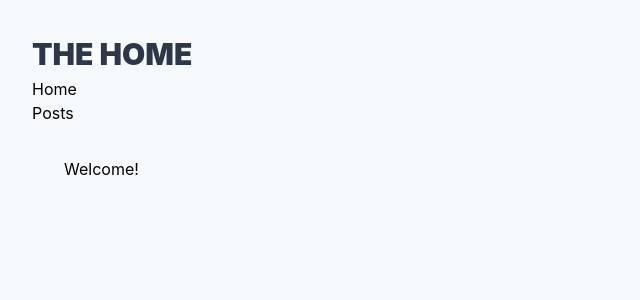
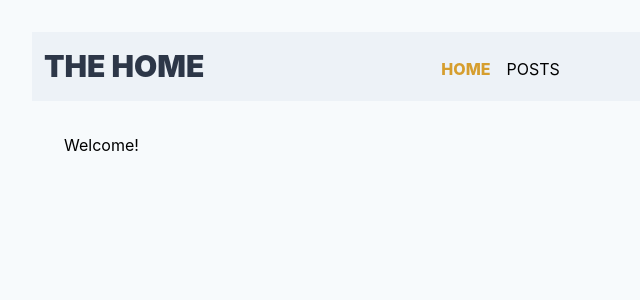
Before and after one commit to xdega/drupal-json-react, a React (Create React App) app: page / in a window 1280 px wide. Shown: the top 300 px of the page, without its empty margins (0-640 px from the left). Built offline with nearby package versions, Linux system fonts and the light colour scheme.

Commit message:
Update Nav/Header CSS

```diff
--- a/src/App.js
+++ b/src/App.js
@@ -5,7 +5,6 @@ import {
   BrowserRouter as Router,
   Switch,
   Route,
-  Link
 } from "react-router-dom";
 
 function Home() {
@@ -28,20 +27,8 @@ export default function main() {
   return (
     <Router>
       <div className='m-8'>
-        {/* Header Here */}
-            <Header />
-        {/* Refactor to Nav Component */}
-        <nav>
-          <ul>
-            <li>
-              <Link to="/">Home</Link>
-            </li>
-            <li>
-              <Link to="/posts">Posts</Link>
-            </li>
-          </ul>
-        </nav>
-        {/* Content Area */}
+        <Header />
+        {/* Content Area. Refactor? */}
         <Switch>
           <Route exact path="/">
             <Home />
--- a/src/components/Header.js
+++ b/src/components/Header.js
@@ -1,13 +1,15 @@
 import React from "react";
 import { withRouter } from "react-router-dom";
+import Navigation from "./Navigation"
 
 class Header extends React.Component {
     render() {
         return (
-            <div>
-                <h1 className="text-3xl uppercase font-black text-gray-800">
-                    The { this.props.location.pathname.replace("/", "") || "home" }
+            <div className="md:flex items-end bg-gray-200 p-3">
+                <h1 className="md:w-1/3 text-3xl uppercase font-black text-gray-800 inline-block">
+                    The&nbsp;{ this.props.location.pathname.replace("/", "") || "home" }
                 </h1>
+                <Navigation />
             </div>
         );
     }
--- /dev/null
+++ b/src/components/Navigation.js
@@ -0,0 +1,19 @@
+import React from "react";
+import { NavLink } from "react-router-dom";
+
+export default class Navigation extends React.Component {
+    render() {
+        return (
+          <nav className="md:w-2/3 uppercase md:inline-block pb-2">
+            <ul>
+              <li className="md:inline-block">
+                <NavLink exact={true} to="/" activeClassName="text-yellow-600 font-extrabold">Home</NavLink>
+              </li>
+              <li className="md:inline-block md:ml-4">
+                <NavLink to="/posts" activeClassName="text-yellow-600 font-extrabold">Posts</NavLink>
+              </li>
+            </ul>
+          </nav>
+        );
+    }
+}
```
